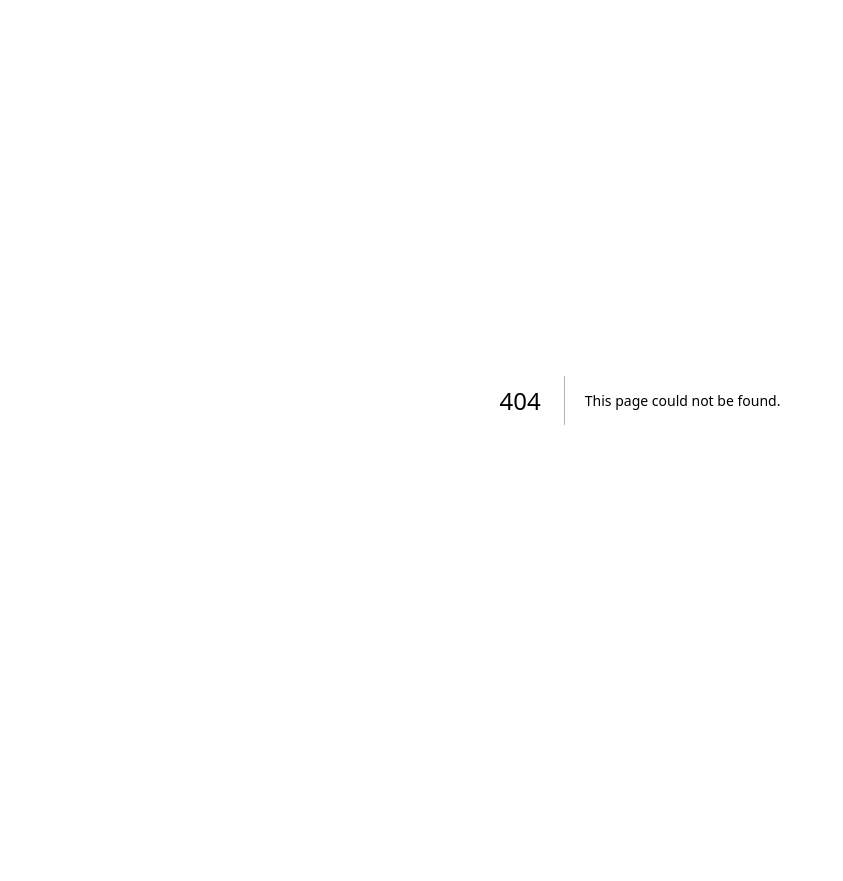
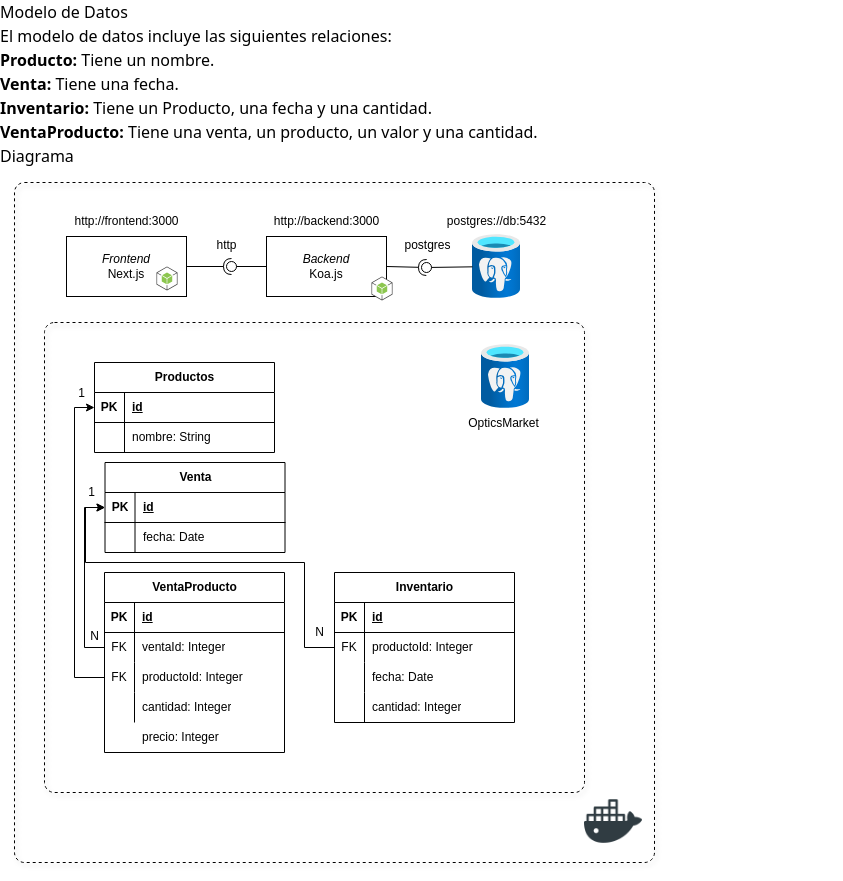
Before and after one commit to Gabucado/MarketOptics-front, a Next.js app: page /about in a window 1280 px wide. Before the commit this address had no page. Shown: the whole page, without its empty margins (0-843 px from the left). Before the commit the page ends 800 px from the top, so only its background shows below. Built offline with nearby package versions, Linux system fonts and the light colour scheme.

Commit message:
📖 Docs

```diff
--- /dev/null
+++ b/src/app/about/page.tsx
@@ -0,0 +1,26 @@
+import { FC } from "react";
+
+const AboutPage: FC = () => {
+  return <div>
+    <div className='text-left'>
+        <h1 className='text-4xl font-bold mb-4'>Modelo de Datos</h1>
+        <p className='text-md mt-2'>
+          El modelo de datos incluye las siguientes relaciones:
+        </p>
+
+        <ul className='list-disc list-inside mt-2'>
+          <li><strong>Producto:</strong> Tiene un nombre.</li>
+          <li><strong>Venta:</strong> Tiene una fecha.</li>
+          <li><strong>Inventario:</strong> Tiene un Producto, una fecha y una cantidad.</li>
+          <li><strong>VentaProducto:</strong> Tiene una venta, un producto, un valor y una cantidad.</li>
+        </ul>
+      </div>
+
+      <div className='mt-6'>
+        <h2 className='text-2xl font-semibold'>Diagrama</h2>
+        <img src="/Diagram.svg" alt="SVG Diagram" className='mt-4' />
+      </div>
+  </div>
+}
+
+export default AboutPage;
```
Also changed, not shown: public/Diagram.svg (added).
